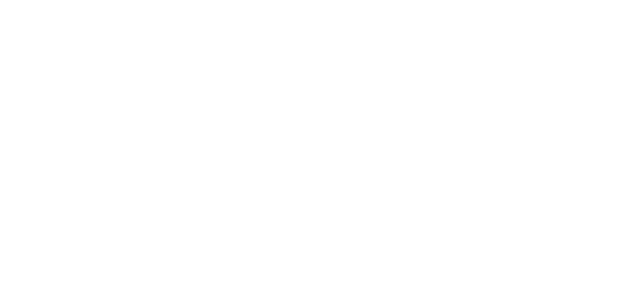
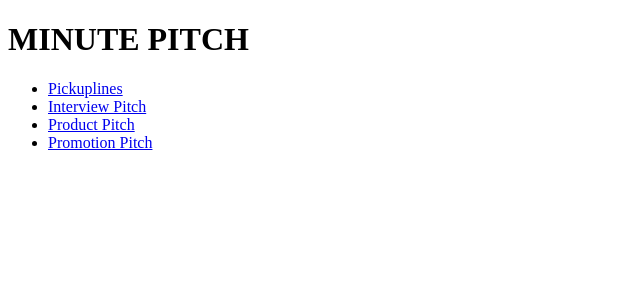
Before and after one commit to petersoleeh/minute-pitch, a Flask app: page / in a window 1280 px wide. Before the commit the part shown is empty. Shown: the top 300 px of the page, without its empty margins (0-640 px from the left). Run offline with Flask 2, Linux system fonts and the light colour scheme.

Commit message:
adding static files as a skeleton of the app

```diff
--- a/app/templates/index.html
+++ b/app/templates/index.html
@@ -11,5 +11,17 @@
   {%endif%}
 </head>
 <body>
+  <h1 class="text-center">MINUTE PITCH</h1>
+  <div class="container">
+    <div class="row">
+      <div class="col-4">
+        <ul>
+        <li><a href="/">Pickuplines</li></a>
+        <li><a href="/">Interview Pitch</li></a>
+        <li><a href="/">Product Pitch</li></a>
+        <li><a href="/">Promotion Pitch</li></a>
+      </div>
+    </div>
+  </div>
 </body>
 </html>
```
